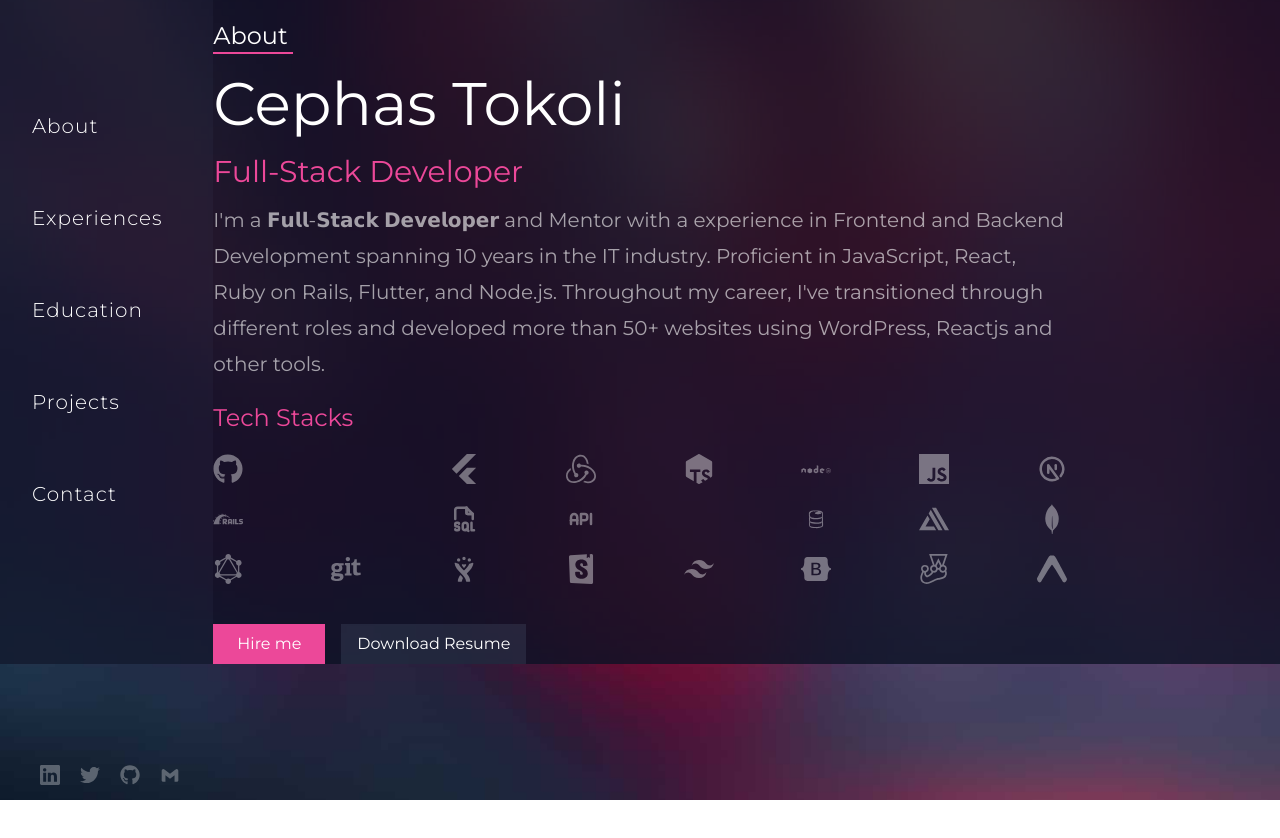
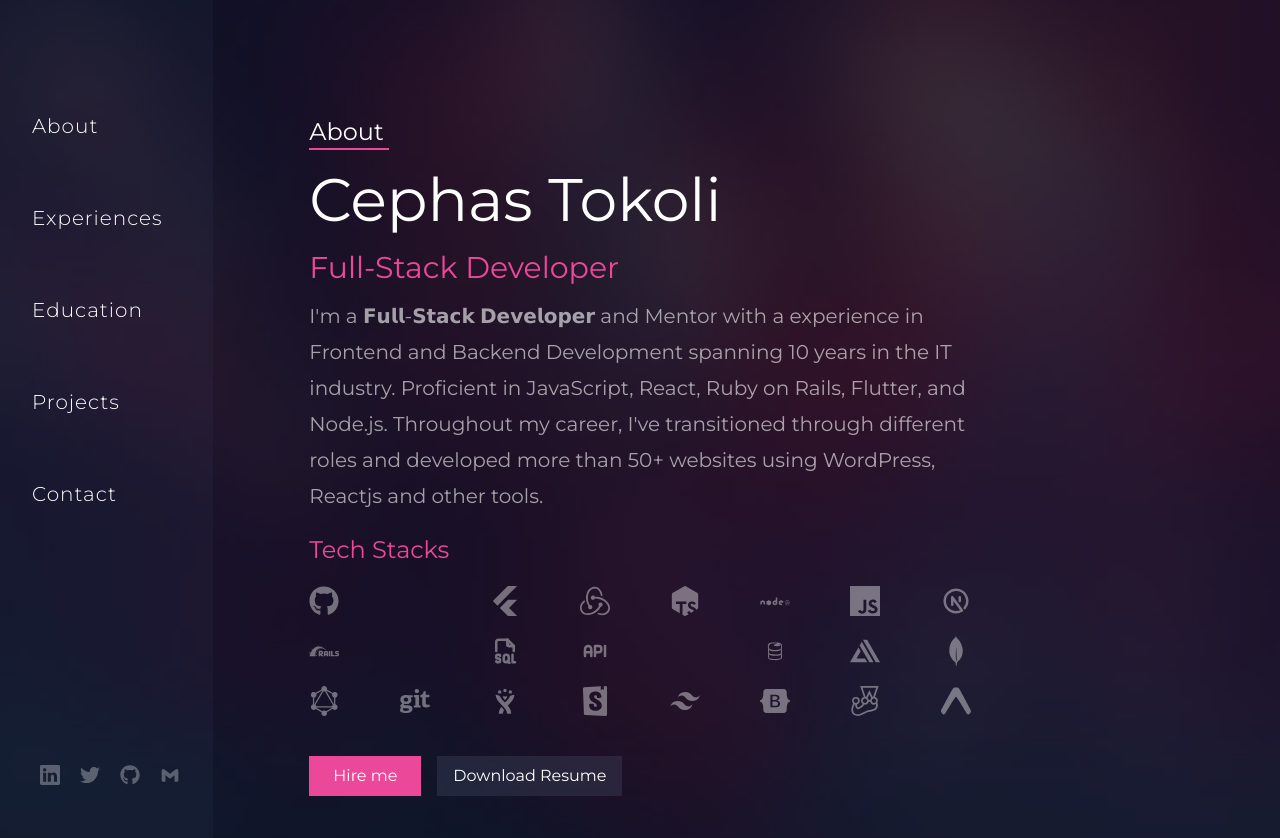
Before and after one commit to ctokoli/my_portfolio, a React (Vite) app: page / in a window 1280 px wide. Shown: the top 838 px of the page. Before the commit the page ends 800 px from the top, so only its background shows below. Built offline with nearby package versions, Linux system fonts and the light colour scheme; some icons are missing.

Commit message:
Update main.css

```diff
--- a/src/styles/main.css
+++ b/src/styles/main.css
@@ -1042,9 +1042,19 @@ video {
   box-shadow: var(--tw-ring-offset-shadow), var(--tw-ring-shadow), var(--tw-shadow, 0 0 #0000);
 }
 
+@media (min-width: 640px) {
+  .sm\:p-5 {
+    padding: 1.25rem;
+  }
+}
+
 @media (min-width: 768px) {
   .md\:flex {
     display: flex;
+  }
+
+  .md\:p-24 {
+    padding: 6rem;
   }
 }
 
```
